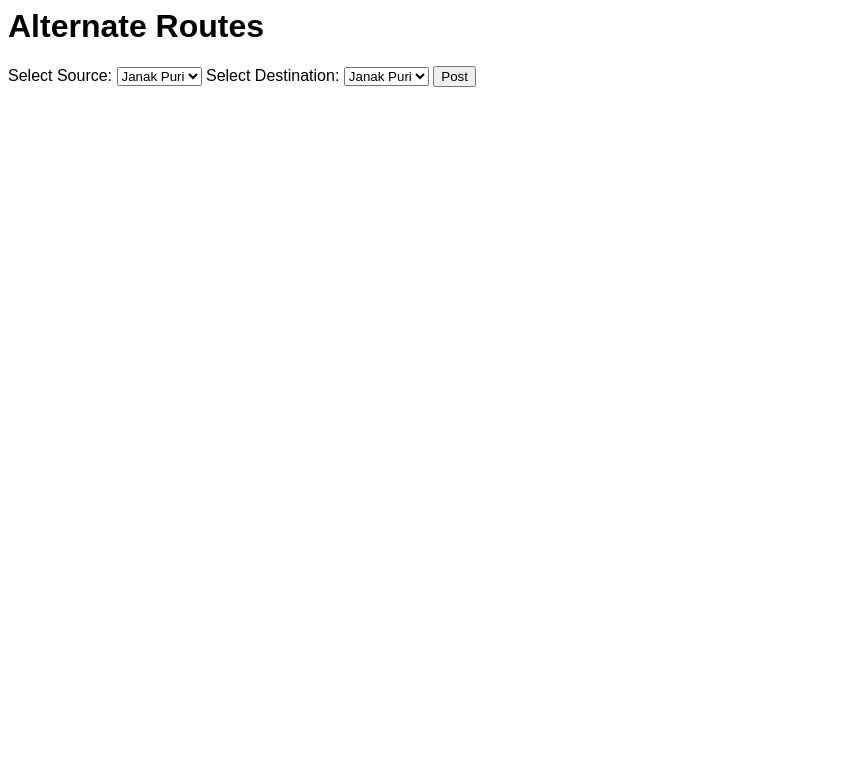
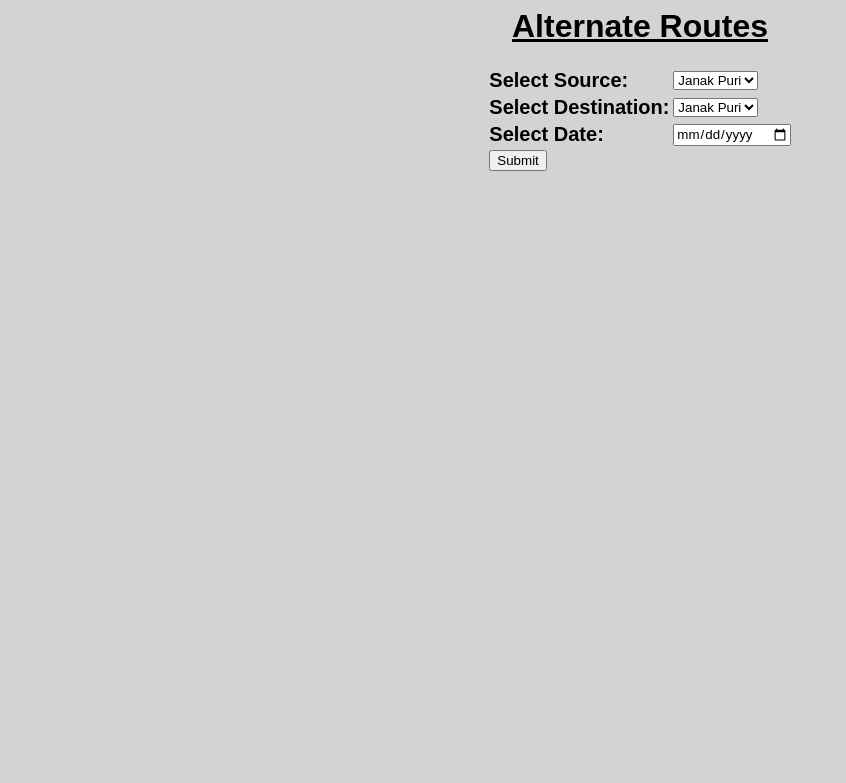
Before and after one commit to ishween/route_prediction, a Flask app: page / in a window 1280 px wide. Shown: the top 783 px of the page, without its empty margins (0-846 px from the left). Run offline with Flask 2, Linux system fonts and the light colour scheme; some libraries are stand-ins or nearby versions.

Commit message:
added background color

```diff
--- a/src/app.py
+++ b/src/app.py
@@ -37,9 +37,15 @@ def square():
 
     #oauth tokens api
     # oauth = "https://outpost.mapmyindia.com/api/security/oauth/token"
+    # parameters = {"grant_type": "client_credentials",
+    #                 "client_id": "O3wMiHiw95v3LsJ-IiCHxZ2HM2c8F5H8xfdzLnrPdbEkNGsIbvSqKhFUmMHjOz3u1eeu1aIREb42bpDzRij_bA==",
+    #                 "client_secret": "QJcH6ymTGazxFG8ml9UT-UFotuIYSvB-rWynBvJFd1HJULek4Si3KfyimmwjmlKcQVMHwVW8e-rO7J9VaufHgY6XBMp0LC1O"}
+
+    # simran di credentials
     parameters = {"grant_type": "client_credentials",
-                    "client_id": "O3wMiHiw95v3LsJ-IiCHxZ2HM2c8F5H8xfdzLnrPdbEkNGsIbvSqKhFUmMHjOz3u1eeu1aIREb42bpDzRij_bA==",
-                    "client_secret": "QJcH6ymTGazxFG8ml9UT-UFotuIYSvB-rWynBvJFd1HJULek4Si3KfyimmwjmlKcQVMHwVW8e-rO7J9VaufHgY6XBMp0LC1O"}
+                  "client_id": "uGlZhB6jaQrOIDDpMHcVhtkKs2dwLw6fpxd13ixBaSSSUg3EiW_je679AipUqKc2C4znacDnV7s9Gtc9YrrOZQ==",
+                  "client_secret": "9K_q_9Q2GHOu0mO9quT6-F5hcdWkz01xynIjefCM2iBgTgkWb0Ores6ov9ov0E502XLF8UUDyy9bakh2N0bzSaBNYjC-nFAF"}
+
     resp = requests.post("https://outpost.mapmyindia.com/api/security/oauth/token", params=parameters)
     tokens = resp.json()
     access_token = tokens['access_token']
@@ -70,7 +76,10 @@ def square():
 
     #find distance
     # str = "https://apis.mapmyindia.com/advancedmaps/v1/ejls5j1jcdu6z9w1pabuytir9wwituo8/route_adv/driving/77.216721,28.644800;75.778885,26.922070?steps=false&rtype=1&alternatives=3"
-    str = "https://apis.mapmyindia.com/advancedmaps/v1/ejls5j1jcdu6z9w1pabuytir9wwituo8/distance_matrix/driving/{},{};{},{}?rtype=0&region=ind".format(source_longitude, source_latitude, destination_longitude, destination_latitude)
+    # str = "https://apis.mapmyindia.com/advancedmaps/v1/ejls5j1jcdu6z9w1pabuytir9wwituo8/distance_matrix/driving/{},{};{},{}?rtype=0&region=ind".format(source_longitude, source_latitude, destination_longitude, destination_latitude)
+
+    # simran
+    str = "https://apis.mapmyindia.com/advancedmaps/v1/9kibr32m4r29uw8sgsjan8rdu89v9yit/distance_matrix/driving/{},{};{},{}?rtype=0&region=ind".format(source_longitude, source_latitude, destination_longitude, destination_latitude)
     predict = requests.get(str)
     print(predict)
     data = predict.json()
@@ -78,7 +87,11 @@ def square():
     distance = data['results']['distances'][0][1]
     duration = data['results']['durations'][0][1]
 
-    str = "https://apis.mapmyindia.com/advancedmaps/v1/ejls5j1jcdu6z9w1pabuytir9wwituo8/route_adv/driving/{},{};{},{}?steps=false&rtype=1".format(source_longitude, source_latitude, destination_longitude, destination_latitude)
+    # str = "https://apis.mapmyindia.com/advancedmaps/v1/ejls5j1jcdu6z9w1pabuytir9wwituo8/route_adv/driving/{},{};{},{}?steps=false&rtype=1".format(source_longitude, source_latitude, destination_longitude, destination_latitude)
+
+    #simran
+    str = "https://apis.mapmyindia.com/advancedmaps/v1/9kibr32m4r29uw8sgsjan8rdu89v9yit/route_adv/driving/{},{};{},{}?steps=false&rtype=1".format(source_longitude, source_latitude, destination_longitude, destination_latitude)
+
     resp = requests.get(str)
     # print(resp)
     route = resp.json()
--- a/src/templates/index.html
+++ b/src/templates/index.html
@@ -93,35 +93,71 @@
 
 <html lang='en'>
 <head>
-<title>Flask App</title>
+<title>Koderz Hack</title>
 <style type="text/css">
 * {
 font-family: sans-serif;
 }
+body
+{
+background-color: lightgrey;
+}
+label
+{
+font-size: 20px;
+}
+th
+{
+text-align: left;
+}
 </style>
+<script src="https://code.jquery.com/jquery-3.2.1.min.js"></script>
 </head>
 <body>
-<h1>Alternate Routes</h1>
+<center>
+<h1><u>Alternate Routes</u></h1>
 <form method="post" id="form">
-<label for="src">Select Source: </label>
+<table>
+<tr>
+<th><label for="src">Select Source: </label></th>
+<td>
 <select id="src">
 <option value="JanakPuri">Janak Puri</option>
 <option value="Okhla">Okhla</option>
 <option value="Noida">Noida</option>
 <option value="Kalkaji">Kalkaji</option>
-</select>
-<label for="dsc">Select Destination: </label>
+</select><br>
+</td>
+</tr>
+
+<tr>
+<th><label for="dsc">Select Destination: </label></th>
+<td>
 <select id="dsc">
 <option value="JanakPuri">Janak Puri</option>
 <option value="Okhla">Okhla</option>
 <option value="Noida">Noida</option>
 <option value="Kalkaji">Kalkaji</option>
-</select>
+</select><br>
+</td>
+</tr>
+
+<tr>
+<th><label for="dt">Select Date: </label></th>
+<td>
+<input type="date">
+</td>
+</tr>
 <!--<input type="text" id="num" name="number" autofocus autocomplete="off">-->
-<button>Post</button>
+
+<tr>
+<td colspan="2"><button>Submit</button></td>
+</tr>
+</table>
 </form>
-<p id="square"></p>
-<script src="https://code.jquery.com/jquery-3.2.1.min.js"></script>
+<h3>
+<p id="display"></p>
+</center>
 <script>
 $('#form').on('submit', function(e){
 var source = $('#src').val();
@@ -135,8 +171,6 @@ success: function(data) {
 point = [];
 point = data['geometry'];
 tm = data['time'];
-console.log(point)
-console.log(tm)
 //$('#square').html('Points Between ' + source + ' and ' + destination + ' is ' + points)
 }
 });
@@ -160,7 +194,7 @@ encoded = point;
         var dlng = ((result & 1) !== 0 ? ~(result >> 1) : (result >> 1));
         lng += dlng;points.push([lat / 1E5, lng / 1E5])
     }
-    $('#square').html('Points on the Optimal Route are: '+points+'<br>Time Required is: '+tm);
+    $('#display').html('<h3><u>OUTPUT</u></h3><br>Points on the Optimal Route are: '+points+'<br>Time Required is: '+tm);
 });
 </script>
 </body>
```
